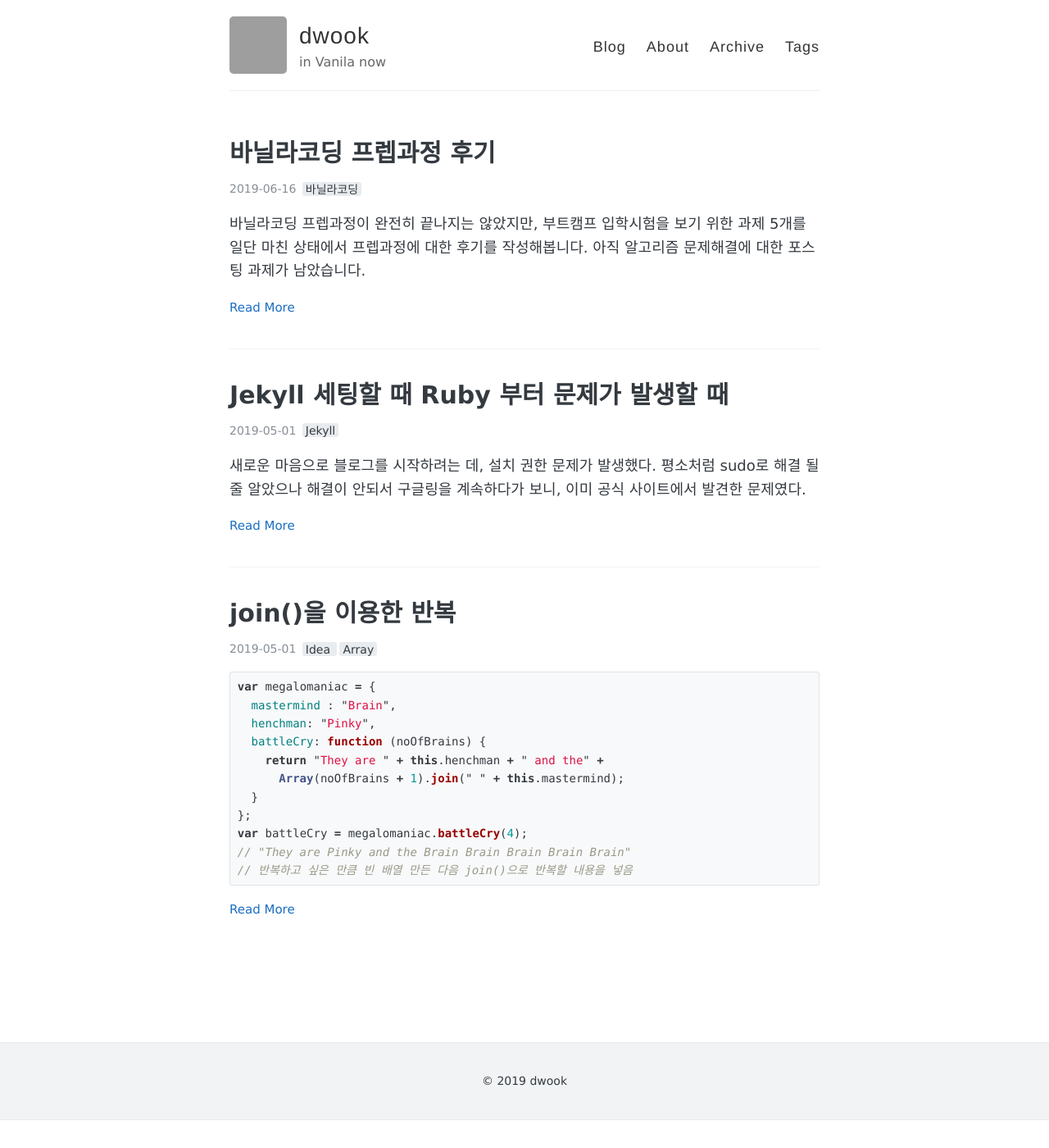
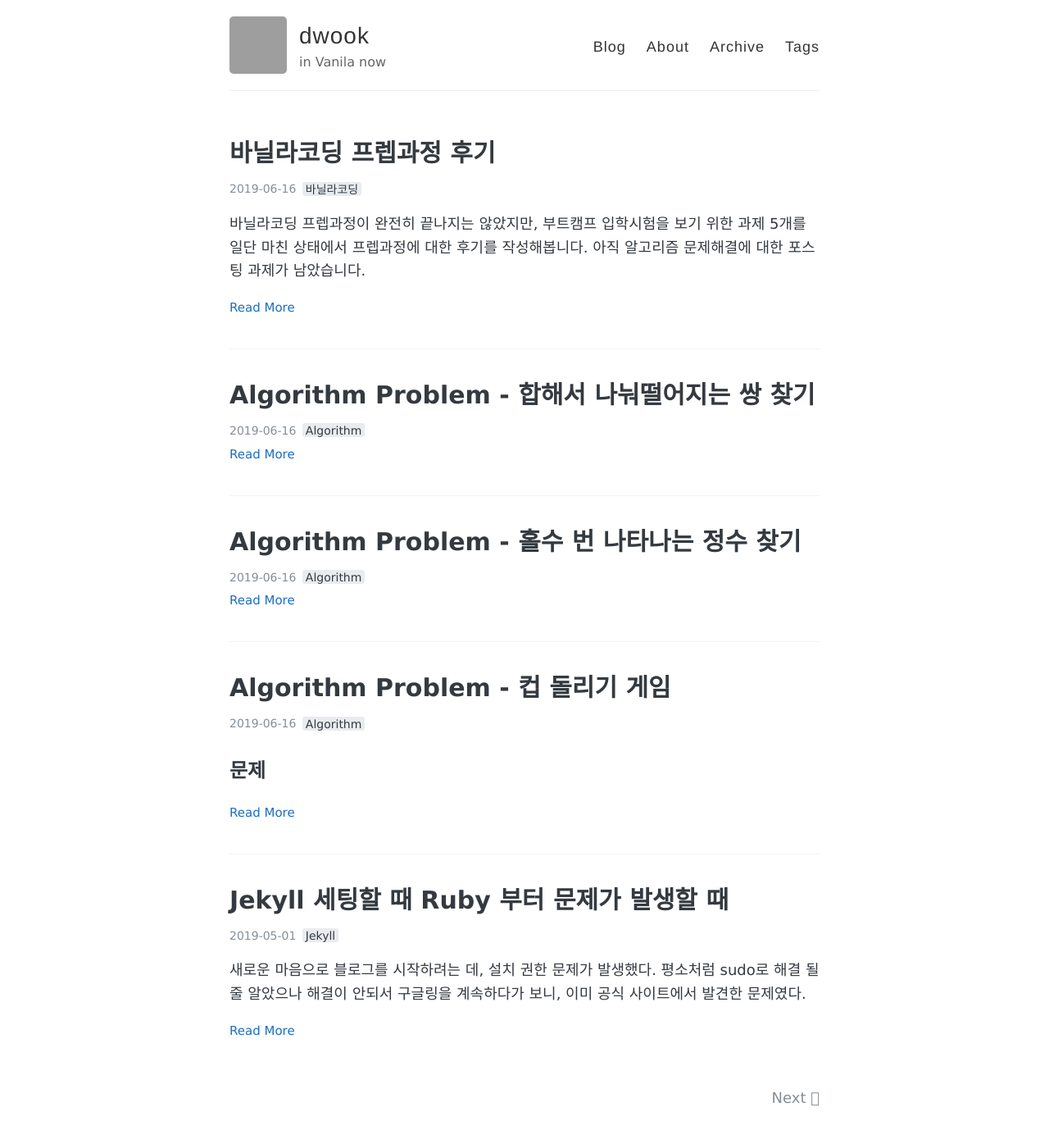
Before and after one commit to dwook/dwook.github.io, a Jekyll site: the page built from index.html, in a window 1280 px wide and 1400 px high. Shown: the whole window at 82% size. Built offline with Jekyll 4.4.1, drawn with Linux system fonts in a browser that asks for light colours; the list of posts is cut into pages by our own code; part of the change alters nothing that is shown; grey boxes are pictures that could not be loaded.

Commit message:
190616-1

````diff
--- /dev/null
+++ b/_posts/2019-06-16-algorithm-1.md
@@ -0,0 +1,42 @@
+---
+layout: post
+title: Algorithm Problem - 컵 돌리기 게임
+tags:
+  - Algorithm
+---
+## 문제
+
+***
+** 컵 돌리기 게임 **
+
+세 개의 뒤집힌 컵 중 한 개의 컵 안에 열쇠가 있습니다.
+당신이 열쇠를 찾기 위해 컵을 들어올리려는 순간, Drogon이 빠르게 컵의 위치를 뒤섞기 시작합니다.
+컵의 교환이 끝났을 때, 열쇠가 들어있는 컵을 찾아야 합니다.
+
+컵의 위치는 인덱스로 표현됩니다. (0부터 시작)
+키가 들어있는 컵의 인덱스와 교환된 컵의 인덱스를 나타내는 배열(swaps)을 입력으로 받습니다.
+
+예를들어, 열쇠가 들어있는 컵의 처음 위치가 `0`이고 컵이 교환되는 순서가 다음과 같다면 [(0, 1), (1, 2), (1, 0)]
+첫 교환때 열쇠가 있는 컵은 0 에서 1로 이동하게 됩니다.
+두번째 교환때 열쇠가 있는 컵은 1 에서 2로 이동하게 됩니다.
+마지막 교환때 1에 있는 컵이 0으로 가지만, 열쇠가 있는 컵에는 영향을 미치지 않습니다.
+따라서 열쇠가 있는 컵의 위치는 2가 됩니다.
+
+```javascript
+swaps = [[0, 1], [1, 2], [1, 0]]
+firstPosition = 0
+findKey(firstPosition, swaps) == 2
+```
+
+* 컵의 갯수는 최소한 두 개 이상입니다.
+* @param {number} start
+* @param {number[]} swaps
+* @return {number}
+***
+
+
+## a) 문제 이해
+## b) 해결 방법
+## c) 코드 구현
+## d) 결과 분석
+## e) 통과 혹은 b 과정부터 다시 시도
--- /dev/null
+++ b/_posts/2019-06-16-algorithm-2.md
@@ -0,0 +1,6 @@
+---
+layout: post
+title: Algorithm Problem - 홀수 번 나타나는 정수 찾기
+tags:
+  - Algorithm
+---
--- /dev/null
+++ b/_posts/2019-06-16-algorithm-3.md
@@ -0,0 +1,6 @@
+---
+layout: post
+title: Algorithm Problem - 합해서 나눠떨어지는 쌍 찾기
+tags:
+  - Algorithm
+---
--- a/_posts/2019-06-16-review-vanilla-prep.md
+++ b/_posts/2019-06-16-review-vanilla-prep.md
@@ -18,7 +18,7 @@ tags:
 
 프리과정을 하는 동안에 이사를 신논현역에서 삼성역쪽으로 이사를 했는데 정말 많이 쾌적해졌습니다. 훨씬 밝아지고, 개인 책상도 넓어지고, 책상마다 개별 콘센트도 있어서 너무 좋아요! 다만 화장실은 여전히 하나라서 한 명이 들어가면 기다려야 하는 방식은 이전과 같습니다ㅠㅠ
 
-저는 주말반(토요일 수업)을 들었습니다. 평일반에 다니시는 분들이 과제를 내시는 속도도 빠르고, 개발에 좀 더 익숙하신 분들이 많은 것 같습니다. 이전 기수로 추정되는 분들이 주말에도 나와서 작업을 하시더라구요. 이런 분위기 때문에 학원이라는 느낌 보다는 커뮤니티 같은 느낌을 더 주는 것 같습니다. 켄님이 이전 기수분들한테 막 대하는 것을 보면 정말 친한 것 같습니다..^^;
+저는 주말반(토요일 수업)을 들었습니다. 평일반에 다니시는 분들이 과제를 내시는 속도도 빠르고, 개발에 좀 더 익숙하신 분들이 많은 것 같습니다. 이전 기수로 추정되는 분들이 주말에도 나와서 작업을 하시더라구요. 이런 분위기 때문에 학원이라는 느낌 보다는 커뮤니티 같은 느낌을 더 주는 것 같습니다. 켄님이 이전 기수분들한테 편하게 대하는 것을 보면 다들 친한 것 같습니다.
 
 학습방식은 주요개념을 강의에서 켄님이 전달해주시는 편이고, 과제를 하면서 모르는 것들을 개인적으로 채워나가야 하는 분위기입니다. 물론 뭘 해야할지 모르면 켄님한테 물어보면 됩니다. 스스로 모르는 것들을 찾아서 공부하시는 방식이 아직 형성이 안된 분들은 적응하기 어려울 수도 있을 것 같습니다. 저는 아직 본격 개발자는 아니지만, 어짜피 개발자들은 모르는 것들을 계속 찾아가면서 작업을 해야하기 때문에 미리 체험하기에 좋은 환경이라 생각합니다. 수업내용은 자바스크립트의 주요내용을 켄님 스타일대로 전달해주시는데, 딱딱하지 않고 캐주얼하게 설명해주셔서 좋았습니다. 예를 들어, 프로토타입을 부부와 자식으로 설명을 해주셨는데, 꽤 적절한 것 같습니다.
 
````
